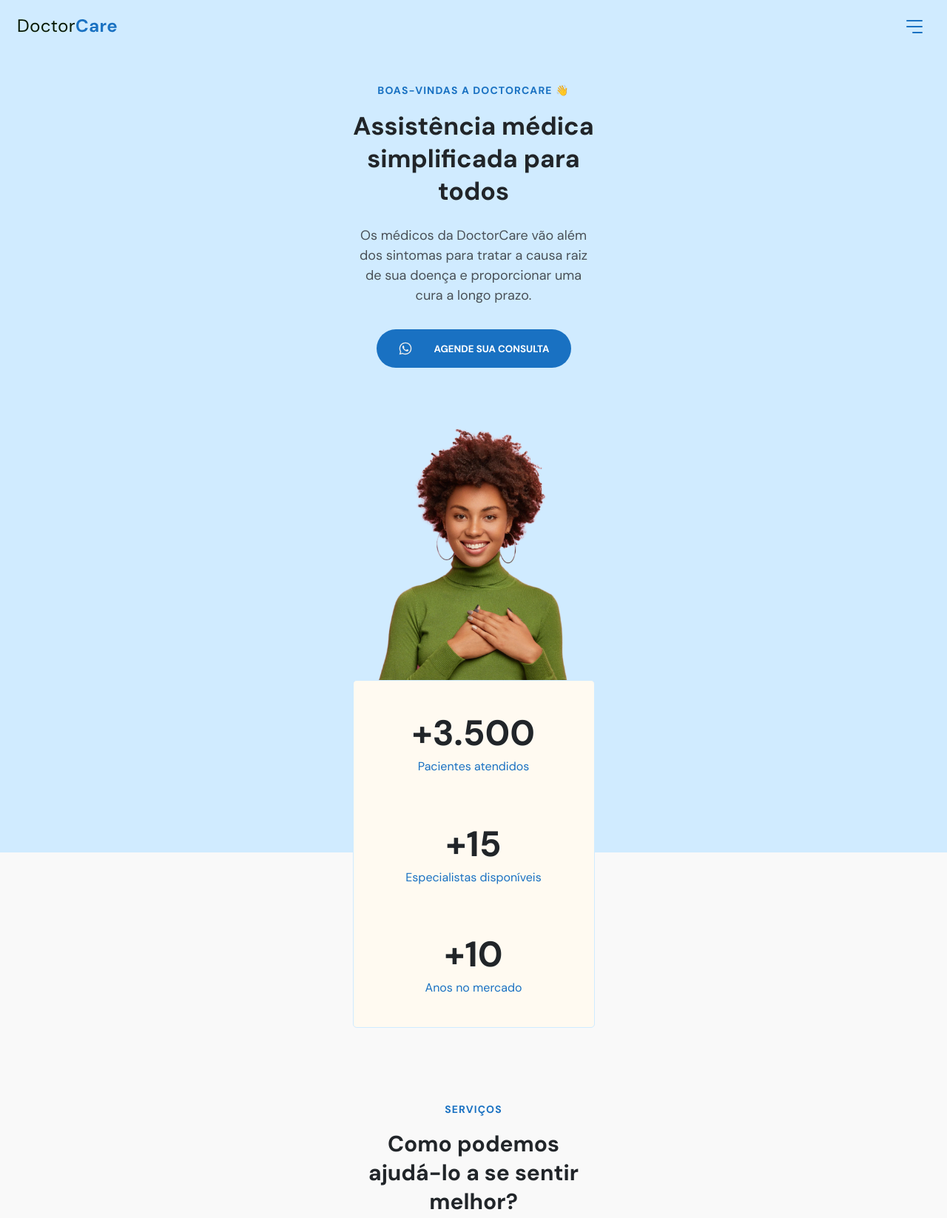
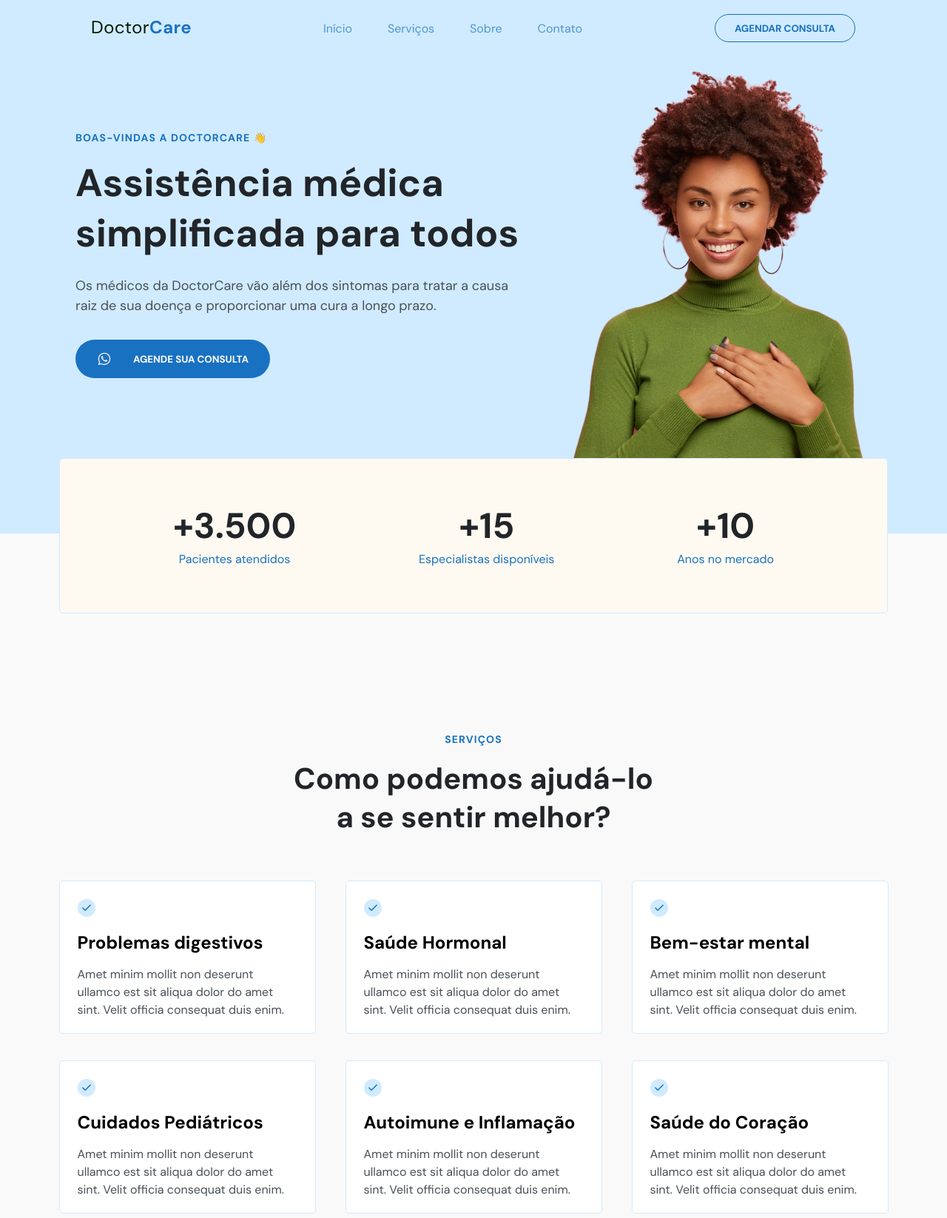
Before and after one commit to RabbitDeWitt/DoctorCare-NLW-Return, a plain HTML site: page index.html in a window 1280 px wide. Shown: the top 1646 px of the page at 74% size. Drawn offline with nearby package versions, Linux system fonts and the light colour scheme.

Commit message:
layout desktop adicionado

```diff
--- a/index.html
+++ b/index.html
@@ -27,6 +27,16 @@
           <path d="M127.664 18.2881C126.464 18.2881 125.4 18.0321 124.472 17.5201C123.544 17.0081 122.816 16.2881 122.288 15.3601C121.76 14.4321 121.496 13.3601 121.496 12.1441C121.496 10.9121 121.752 9.81611 122.264 8.85611C122.792 7.89611 123.512 7.15211 124.424 6.62411C125.352 6.08011 126.44 5.80811 127.688 5.80811C128.856 5.80811 129.888 6.06411 130.784 6.57611C131.68 7.08811 132.376 7.79211 132.872 8.68811C133.384 9.56811 133.64 10.5521 133.64 11.6401C133.64 11.8161 133.632 12.0001 133.616 12.1921C133.616 12.3841 133.608 12.5841 133.592 12.7921H124.544C124.608 13.7201 124.928 14.4481 125.504 14.9761C126.096 15.5041 126.808 15.7681 127.64 15.7681C128.264 15.7681 128.784 15.6321 129.2 15.3601C129.632 15.0721 129.952 14.7041 130.16 14.2561H133.28C133.056 15.0081 132.68 15.6961 132.152 16.3201C131.64 16.9281 131 17.4081 130.232 17.7601C129.48 18.1121 128.624 18.2881 127.664 18.2881ZM127.688 8.30411C126.936 8.30411 126.272 8.52011 125.696 8.95211C125.12 9.36811 124.752 10.0081 124.592 10.8721H130.52C130.472 10.0881 130.184 9.46411 129.656 9.00011C129.128 8.53611 128.472 8.30411 127.688 8.30411Z" fill="#1971C2"/>
         </svg>
       </a>
+      <!-- DESKTOP  -->
+      <nav id="nav-desktop">
+        <a href="#inicio">Início</a>
+        <a href="#servicos">Serviços</a>
+        <a href="#sobre">Sobre</a>
+        <a href="#contato">Contato</a>
+      </nav>
+      <button id="btn-desktop">
+        Agendar consulta
+      </button>
       <button class="btn-menu" onclick="toggleMenu()">
         <svg width="40" height="40" viewBox="0 0 40 40" fill="none" xmlns="http://www.w3.org/2000/svg">
           <path d="M10 20H30" stroke="#1971C2" stroke-width="2" stroke-linecap="round" stroke-linejoin="round"/>
@@ -70,7 +80,6 @@
         </a>
       </div>
     </div>
-    <!-- DESKTOP  -->
   </header>
   <main>
 
@@ -218,7 +227,7 @@
     </svg>
   </a>
 
-  <script src="https://unpkg.com/scrollreveal"></script>
+  <!-- <script src="https://unpkg.com/scrollreveal"></script> -->
   <script src="main.js"></script>
 </body>
 </html>
--- a/style.css
+++ b/style.css
@@ -37,6 +37,14 @@ body{
   background: var(--gelo);
 }
 
+#nav-desktop{
+  display: none;
+}
+
+button#btn-desktop{
+  display: none;
+}
+
 h1{
   color: var(--gray-headline);
   font-size: 3.4rem;
@@ -73,7 +81,7 @@ h5{
 
 p{
   color: var(--gray-paragraph);
-  font-size: 18px;
+  font-size: 1.8rem;
   line-height: 2.7rem;
 }
 
@@ -124,7 +132,11 @@ header div#cabecalho{
   display: flex;
   align-items: center;
   justify-content: space-between;
-  padding: 1.6rem 2.4rem;
+  padding-inline: 2.4rem;
+}
+
+header div#cabecalho a svg{
+ margin-block: 2.7rem;
 }
 
 header div#cabecalho button.btn-menu{
@@ -290,12 +302,12 @@ section#servicos::before{
   z-index: -1;
   background: var(--gelo);
   width: 100%;
-  height: 203.4rem;
+  height: calc(203.4rem - var(--height-header));
 }
 
 section#servicos{
   width: 100%;
-  height: 203.4rem;
+  height: calc(203.4rem - var(--height-header));
   display: flex;
   flex-direction: column;
   align-items: center;
@@ -319,6 +331,8 @@ section#servicos div.container{
 }
 
 section#servicos div.container div.servico{
+  width: 33.3rem;
+  height: 20.7rem;
   background: var(--white);
   border: 1px solid var(--brand-blue-light);
   border-radius: 5px;
@@ -444,3 +458,210 @@ footer div#credito img{
 #backToTopBtn.show{
   display: block;
 }
+
+/* DESKTOP */
+
+@media (min-width: 1024px){
+
+h1{
+  font-size: 5.2rem;
+  line-height: 6.8rem;
+}
+
+/* HEADER */
+
+
+  header div#cabecalho button.btn-menu{
+    display: none;
+  }
+
+  header div#cabecalho{
+    padding-inline: 12.4rem;
+  }
+
+  header div#cabecalho nav#nav-desktop{
+    display: flex;
+  }
+
+  header div#cabecalho button#btn-desktop{
+    width: 19rem;
+    height: 3.8rem;
+    display: flex;
+    justify-content: center;
+    align-items: center;
+    background: transparent;
+    border: 1px solid var(--brand-blue);
+    border-radius: 40px;
+    color: var(--brand-blue);
+    text-transform: uppercase;
+    font-weight: bold;
+    cursor: pointer;
+    transition: 0.25s;
+  }
+
+  header div#cabecalho button#btn-desktop:hover{
+    background: var(--brand-blue);
+    color: var(--white);
+    border: none;
+  }
+
+  header div#cabecalho nav#nav-desktop{
+    width: 35rem;
+    height: 4.7rem;
+    display: flex;
+    align-items: center;
+    justify-content: space-between;
+  }
+
+  header div#cabecalho nav#nav-desktop a{
+    color: var(--brand-blue);
+    line-height: 2.1rem;
+    font-size: 1.6rem;
+    opacity: 0.7;
+    transition: 0.4s;
+  }
+
+  header div#cabecalho nav#nav-desktop a:hover{
+    opacity: 1;
+    font-weight: bold;
+  }
+
+  header.scrolled div#cabecalho nav#nav-desktop a{
+    color: var(--brand-blue-light);
+  }
+
+  header.scrolled div#cabecalho button#btn-desktop{
+    border: 1px solid var(--white);
+    color: var(--white);
+  }
+
+  header.scrolled div#cabecalho button#btn-desktop:hover{
+    background: var(--white);
+    color: var(--brand-blue);
+    border: none;
+  }
+
+  /* SEÇÃO INICIO */
+
+  section#inicio::before{
+    height: calc(67.8rem + var(--height-header));
+  }
+
+  section#inicio{
+    flex-direction: row;
+    align-items: center;
+    justify-content: center;
+
+  }
+
+  section#inicio div.conteudo{
+    width: 60.5rem;
+    height: 33.5rem;
+    margin: 8rem 5.1rem 8.4rem 0;
+    align-items: flex-start;
+    text-align: left;
+
+  }
+
+  section#inicio div.foto{
+    width: 42rem;
+    height: 54.7rem;
+  }
+
+  /* ESTATISTICAS */
+  div#stats{
+    width: 112rem;
+    height: 21rem;
+    flex-direction: row;
+    justify-content: space-around;
+  }
+
+  /* SEÇÃO SERVIÇOS */
+
+  section#servicos::before{
+    height: calc(108.2rem - var(--height-header));
+  }
+
+  section#servicos{
+    height: calc(108.2rem - var(--height-header));
+  }
+
+  section#servicos h4{
+    margin-top: 16rem;
+  }
+
+  section#servicos h2{
+    width: 49.7rem;
+    font-size: 4rem;
+    line-height: 5.2rem;
+  }
+
+  section#servicos div.container{
+    width: 112.1rem;
+    height: 45.4rem;
+    flex-direction: row;
+    flex-wrap: wrap;
+    align-items: flex-start;
+    justify-content: space-between;
+    margin-bottom: 16rem;
+  }
+
+  section#servicos div.container div.servico{
+      width: 34.7rem;
+  }
+
+/* SEÇÃO SOBRE */
+
+  section#sobre{
+    flex-direction: row;
+    justify-content: center;
+  }
+
+  section#sobre img{
+    width: 48rem;
+    height: 41.4rem;
+  }
+
+  section#sobre div.texto{
+    width: 57.3rem;
+    height: 32.7rem;
+    margin-left: 6.7rem;
+  }
+
+  section#sobre div.texto h2{
+    font-size: 4rem;
+    line-height: 5.2rem;
+  }
+
+/* SEÇÃO CONTATO */
+
+section#contato{
+  flex-direction: row;
+  justify-content: center;
+}
+
+section#contato div.info{
+  width: 40.4rem;
+  height: 30.4rem;
+  margin-right: 14.1rem;
+}
+
+section#contato div.info h2{
+  font-size: 4rem;
+  line-height: 5.2rem;
+}
+
+section#contato img:nth-child(2){
+  width: 57.5rem;
+  height: 37.9rem;
+}
+
+/* FOOTER */
+
+footer{
+ padding-inline: 12.3rem;
+ display: flex;
+ align-items: center;
+ justify-content: space-between;
+}
+}
```
